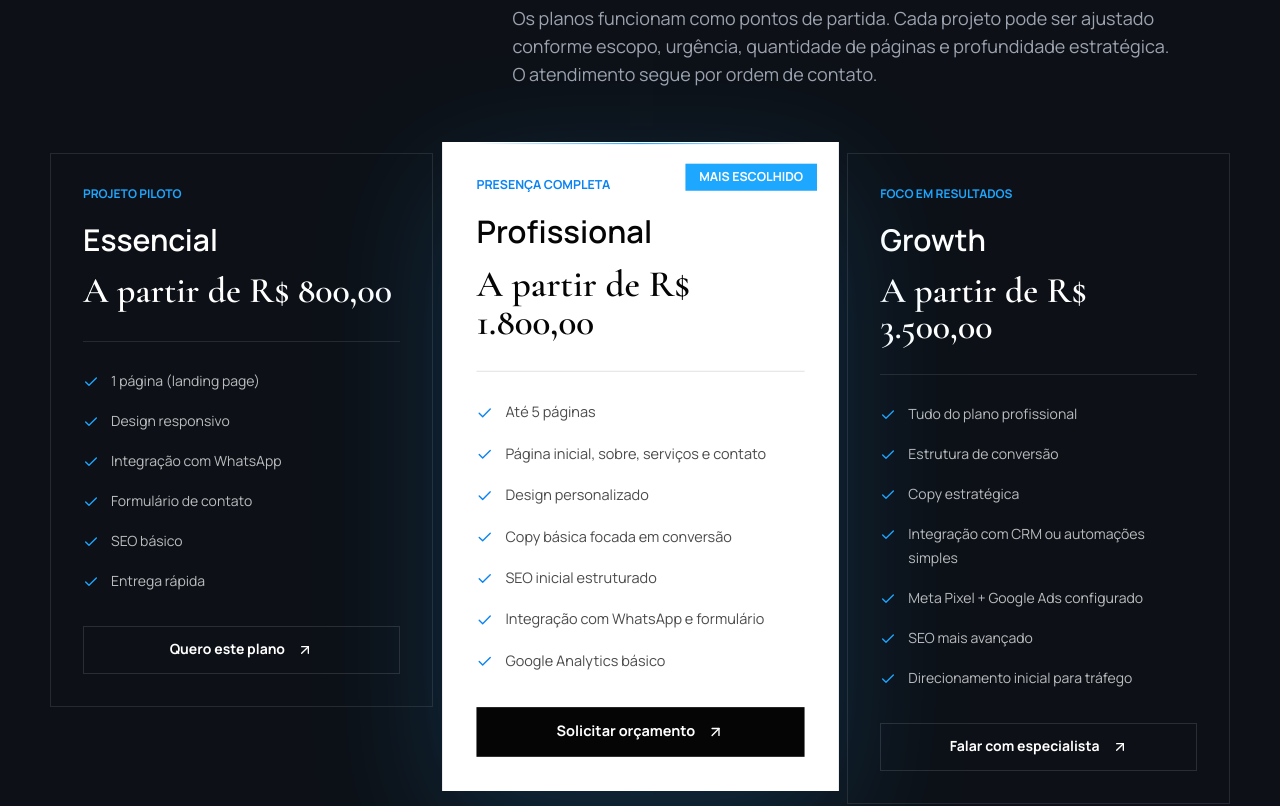
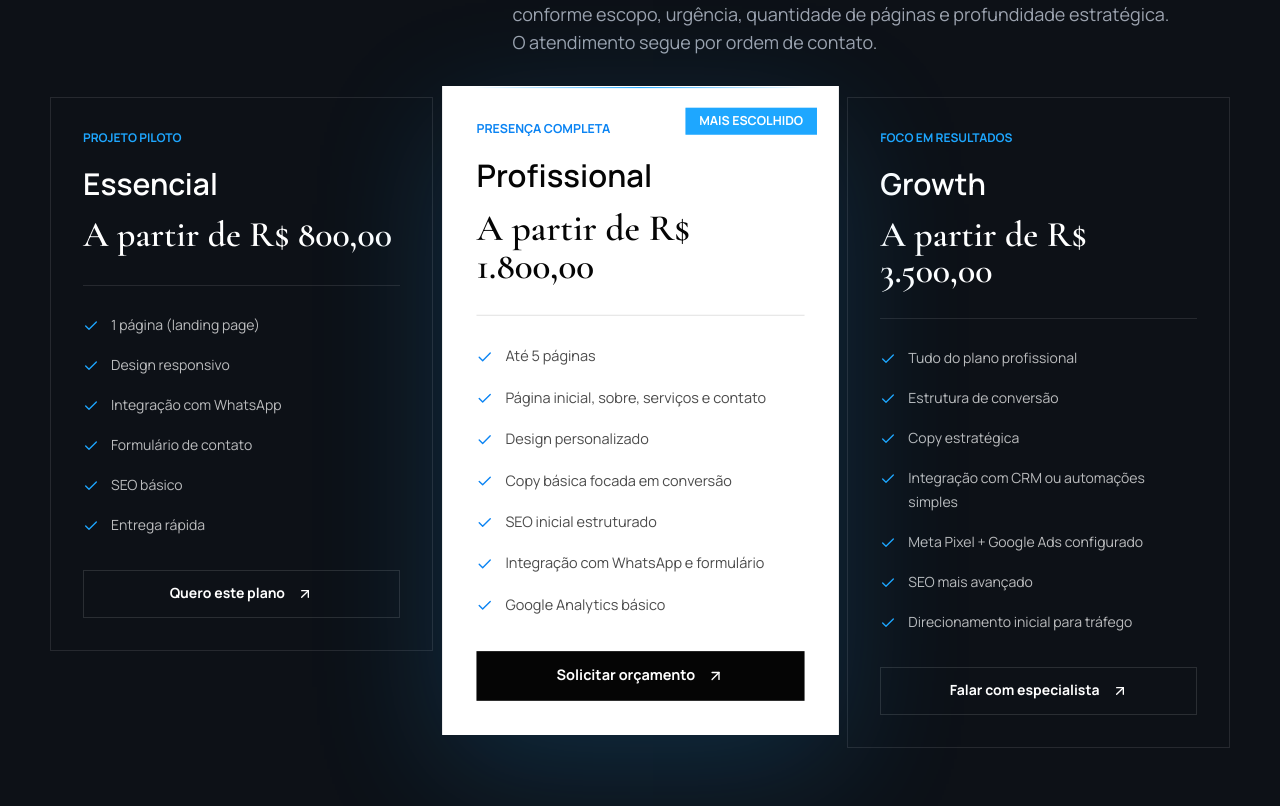
Before and after one commit to lucasccruz30-jpg/site-ocdigital, a Next.js app: page / in a window 1280 px wide. Shown: the part 6447-7253 px from the top of the page. Built offline with nearby package versions, Linux system fonts and the light colour scheme.

Commit message:
Move pricing cards higher

```diff
--- a/components/PricingSection.tsx
+++ b/components/PricingSection.tsx
@@ -57,7 +57,7 @@ const plans = [
 
 export function PricingSection() {
   return (
-    <section id="planos" className="relative bg-ink-soft py-24 md:py-32">
+    <section id="planos" className="relative bg-ink-soft py-20 md:py-24">
       <div className="site-container">
         <SectionIntro
           eyebrow="Planos"
@@ -65,7 +65,7 @@ export function PricingSection() {
           description="Os planos funcionam como pontos de partida. Cada projeto pode ser ajustado conforme escopo, urgência, quantidade de páginas e profundidade estratégica. O atendimento segue por ordem de contato."
         />
 
-        <div className="mt-16 grid gap-4 lg:grid-cols-3 lg:items-start">
+        <div className="mt-10 grid gap-4 lg:grid-cols-3 lg:items-start">
           {plans.map((plan, index) => (
             <Reveal key={plan.name} delay={index * 0.08}>
               <PricingItem {...plan} />
```
